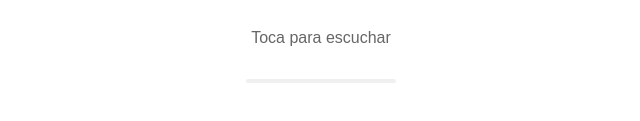
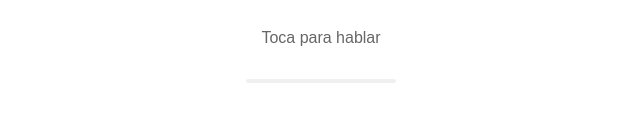
Before and after one commit to Pierocul/ERA, a plain HTML site: page index.html in a window 1280 px wide. Shown: the part 569-690 px from the top of the page, 319-959 px from the left. Drawn offline with Linux system fonts and the light colour scheme.

Commit message:
Update index.html

```diff
--- a/index.html
+++ b/index.html
@@ -214,7 +214,7 @@
 
         <div class="controls">
             <button class="microphone-btn" id="micBtn">🎤</button>
-            <div class="status" id="status">Toca para escuchar</div>
+            <div class="status" id="status">Toca para hablar</div>
             <div class="volume-indicator">
                 <div class="volume-bar" id="volumeBar"></div>
             </div>
```
